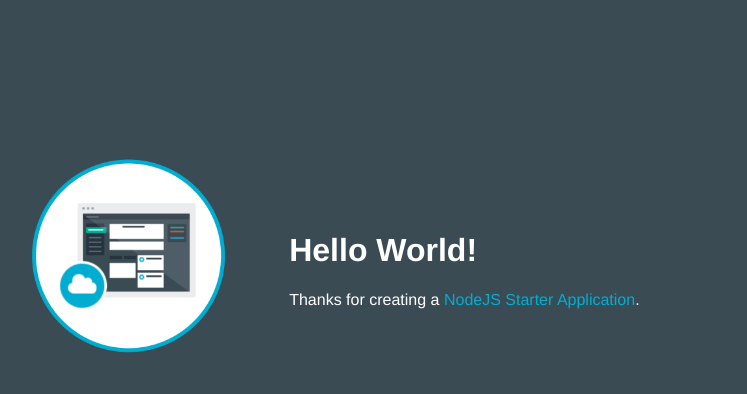
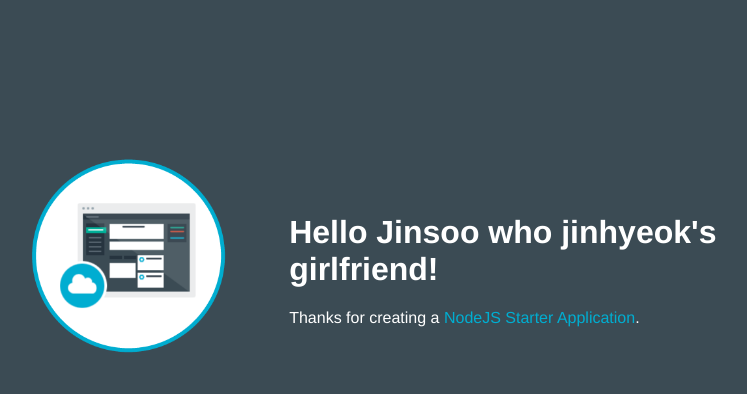
Before and after one commit to yummyHit/IBM_KimJinsoo, a website: page public/index.html in a window 1280 px wide. Shown: the whole page, without its empty margins (253-1000 px from the left). Drawn offline with Linux system fonts and the light colour scheme.

Commit message:
Update index.html

```diff
--- a/public/index.html
+++ b/public/index.html
@@ -16,7 +16,7 @@
           <img class = "newappIcon" src="images/newapp-icon.png">
         </td>
         <td>
-          <h1 id="message">Hello World!</h1>
+          <h1 id="message">Hello Jinsoo who jinhyeok's girlfriend!</h1>
           <p class='description'></p> Thanks for creating a <span class = "blue">NodeJS Starter Application</span>.
         </td>
       </tr>
```
